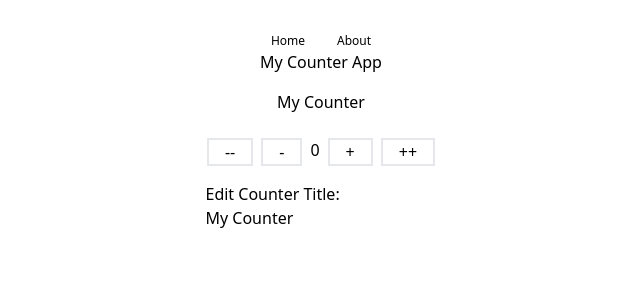
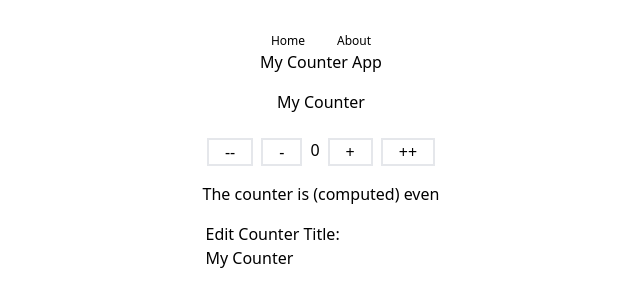
Before and after one commit to mchangpi/vue-course, a Vue app in the folder 7-composition-basics/: page / in a window 1280 px wide. Shown: the top 306 px of the page, without its empty margins (319-959 px from the left). Built offline with nearby package versions, Linux system fonts and the light colour scheme.

Commit message:
L21 Computed Properties

```diff
--- a/7-composition-basics/src/views/HomeView.vue
+++ b/7-composition-basics/src/views/HomeView.vue
@@ -18,6 +18,7 @@
         ++
       </button>
     </div>
+    <p>The counter is (computed) {{ oddOrEven }}</p>
     <div class="edit">
       <h2>Edit Counter Title:</h2>
       <!-- <input v-model="counterTitle" type="text" /> -->
@@ -32,13 +33,21 @@
 const counterTitle = ref("My Counter");
 */
 
-import { reactive } from "vue";
+import { reactive, computed } from "vue";
 
 const appTitle = "My Counter App";
 
 const counterData = reactive({
   count: 0,
   title: "My Counter",
+});
+
+const oddOrEven = computed(() => {
+  if (counterData.count % 2 === 0) {
+    return "even";
+  } else {
+    return "odd";
+  }
 });
 
 const decreaseCounter = (amount = 1, event = {}) => {
```
